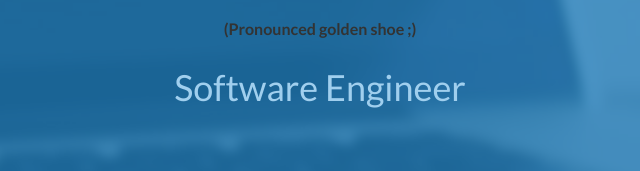
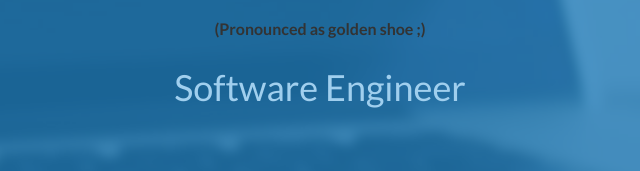
Before and after one commit to goldenogs/goldenogs.github.io, a website: page index.html in a window 1280 px wide. Shown: the part 373-544 px from the top of the page, 320-960 px from the left. Drawn offline with nearby package versions, Linux system fonts and the light colour scheme.

Commit message:
Configured for Github Page

```diff
--- a/index.html
+++ b/index.html
@@ -49,7 +49,7 @@
     <div id="lead">
         <div id="lead-content">
             <h1>Golden Hsu</h1>
-            <h4>(Pronounced golden shoe ;)</h4>
+            <h4>(Pronounced as golden shoe ;)</h4>
             <h2>Software Engineer</h2>
             <!-- <a href="#" class="btn-rounded-white">Download Resume</a> -->
         </div>
```
Also changed, not shown: package.json (+6 -1 lines), README.md (deleted), 1 other file.
